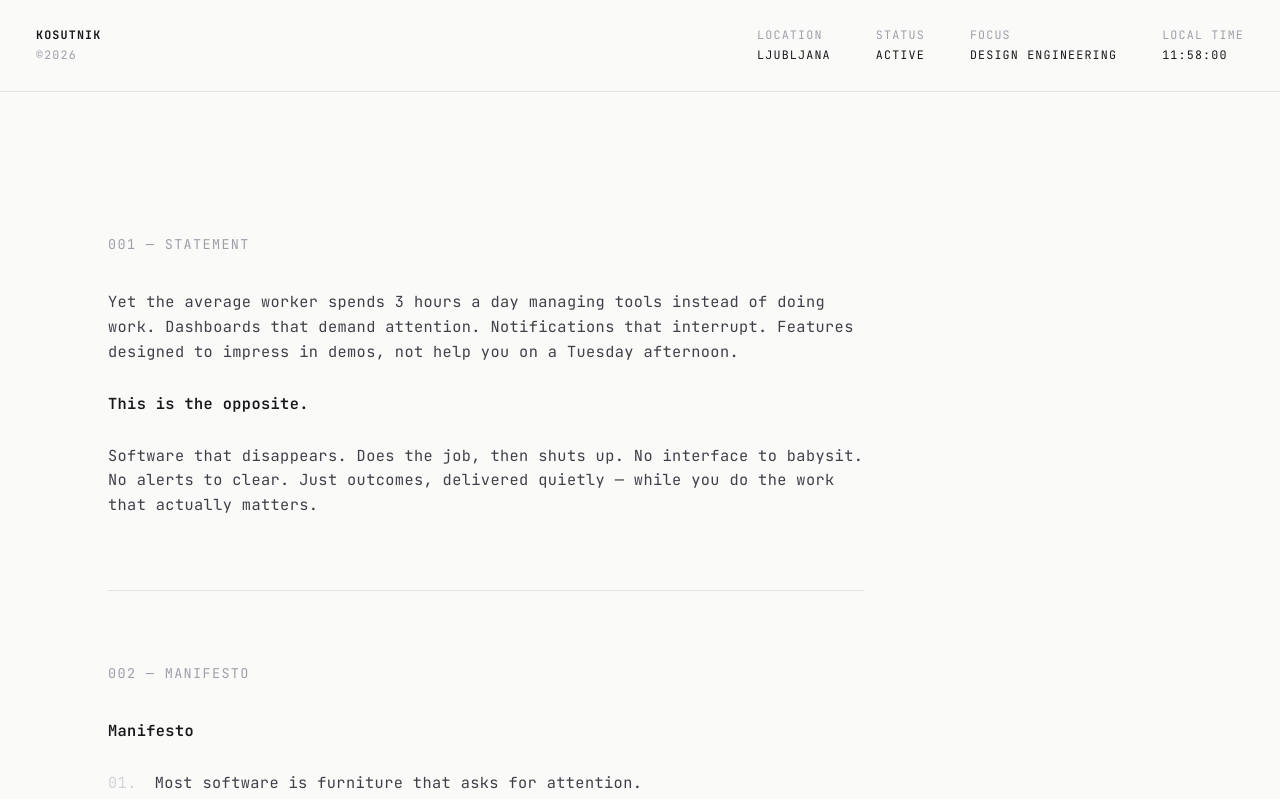
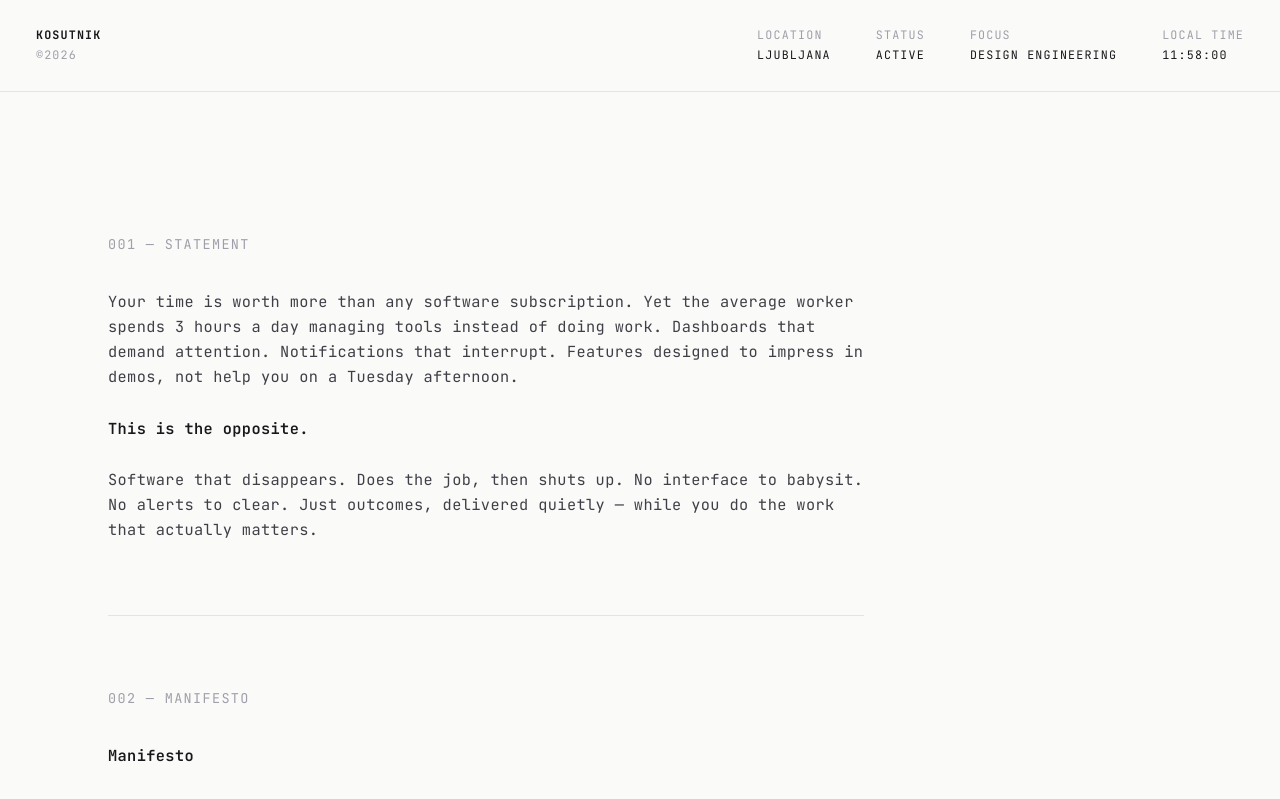
Before and after one commit to JanKosutnik/Kosutnik, a Next.js app: page /Kosutnik/ in a window 1280 px wide. Shown: the top 799 px of the page. Built offline with nearby package versions, Linux system fonts and the light colour scheme.

Commit message:
Restore opening sentence in statement

```diff
--- a/app/page.tsx
+++ b/app/page.tsx
@@ -47,6 +47,7 @@ export default function Home() {
           </p>
           <div className="space-y-6 text-[0.85rem] leading-relaxed tracking-wide text-zinc-700">
             <p>
+              Your time is worth more than any software subscription.
               Yet the average worker spends 3 hours a day managing tools
               instead of doing work. Dashboards that demand attention.
               Notifications that interrupt. Features designed to impress
```
